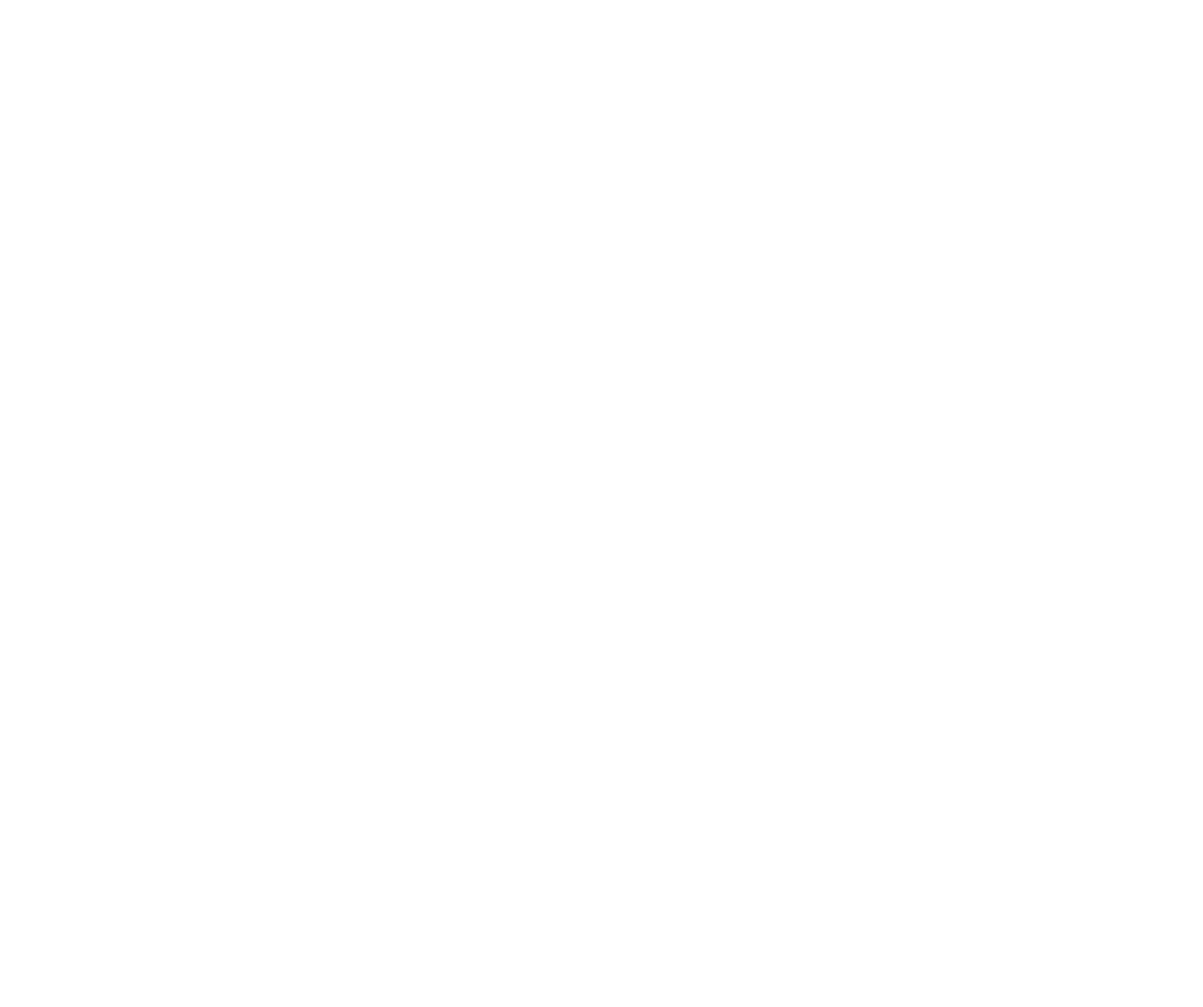
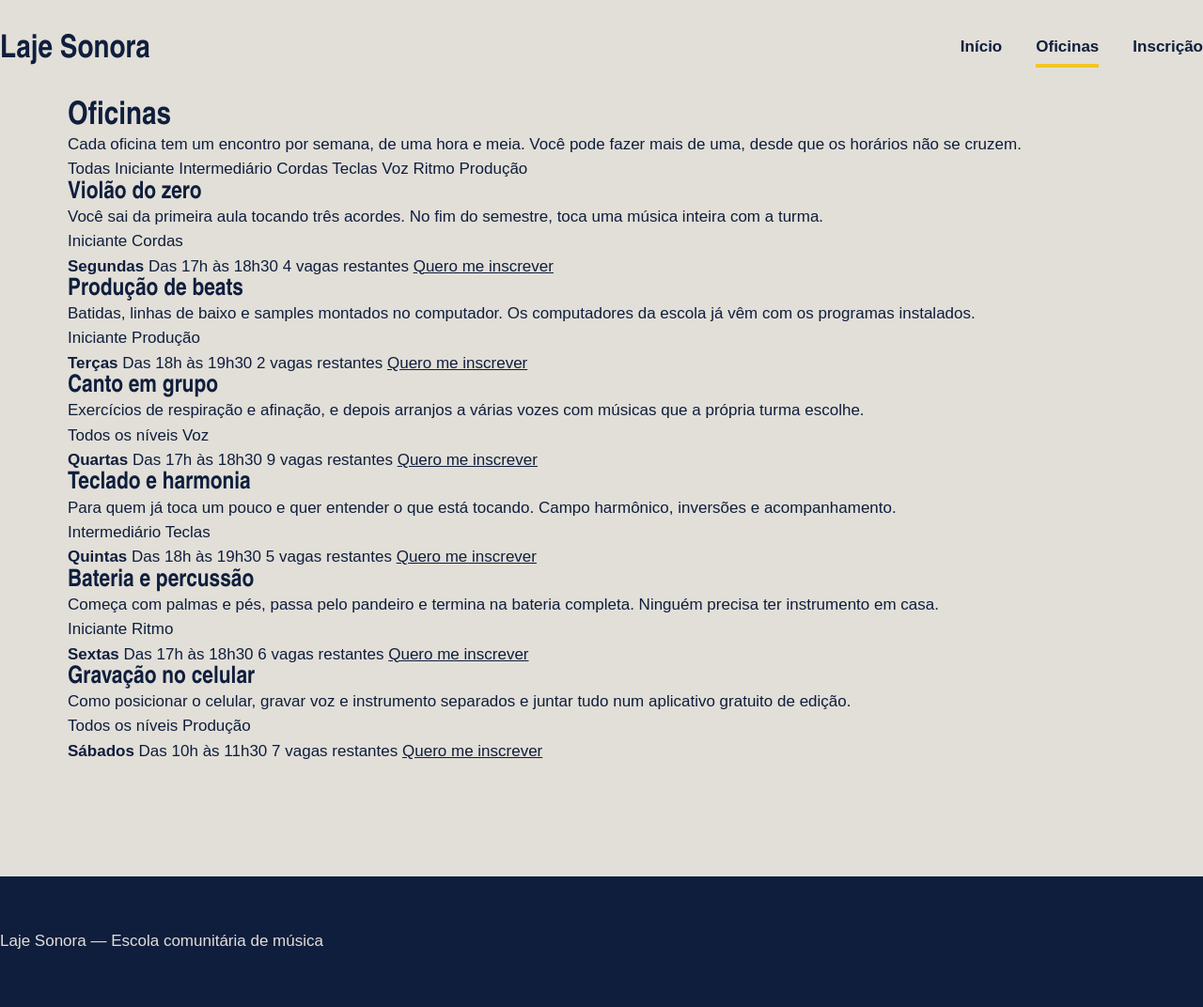
Before and after one commit to wtzcole01/laje_sonora, a plain HTML site: page oficinas.html in a window 1280 px wide. Shown: the whole page at 94% size. Before the commit the page ends 800 px from the top, so only its background shows below. Drawn offline with Linux system fonts and the light colour scheme.

Commit message:
HTML da página de oficinas

```diff
--- a/oficinas.css
+++ b/oficinas.css
@@ -0,0 +1,114 @@
+* {
+    margin: 0;
+    padding: 0;
+    box-sizing: border-box;
+}
+
+:root {
+    --concreto: #e2DFD8;
+    --concreto-escuro: #cBC7BE;
+    --tinta: #0F1E3D;
+    --caixa-dagua: #1F5FBF;
+    --fita: #F3C623;
+    --branco: #FFFFFF;
+
+    --fonte-cartaz: "Big Shoulders", "Arial Narrow", sans-serif;
+    --fonte-texto: "Archivo", Arial, sans-serif;
+}
+
+body {
+    background-color: var(--concreto);
+    color: var(--tinta);
+    font-family: var(--fonte-texto);
+    font-size: 17px;
+    line-height: 1.55;
+}
+
+a {
+    color: inherit;
+}
+
+h1, h2, h3 {
+    font-family: var(--fonte-cartaz);
+    font-weight: 900;
+    line-height: 0.95;
+}
+
+.conteudo {
+    max-width: 1200px;
+    margin-inline: auto;
+    padding-inline: 32px;
+}
+.topo {
+    padding-block: 28px;
+    display: flex;
+    justify-content: space-between;
+    align-items: center;
+}
+
+.logo {
+    font-family: var(--fonte-cartaz);
+    font-size: 34px;
+    font-weight: 900;
+    text-decoration: none;
+}
+
+.menu {
+    display: flex;
+    gap: 36px;
+}
+
+.menu a {
+    font-weight: 600;
+    text-decoration: none;
+    padding-bottom: 4px;
+    border-bottom: 4px solid transparent;
+}
+
+.menu a:hover {
+    border-bottom-color: var(--tinta);
+}
+
+.menu a.atual {
+    border-bottom-color: var(--fita);
+}
+
+.foto {
+    background-color: var(--concreto-escuro);
+}
+
+.foto-azul {
+    background-color: var(--caixa-dagua);
+}
+
+.foto-amarela {
+    background-color: var(--fita);
+}
+
+.foto-tinta {
+    background-color: var(--tinta);
+}
+
+.rodape {
+    margin-top: 120px;
+    background-color: var(--tinta);
+    color: var(--concreto);
+    padding-top: 56px;
+    padding-bottom: 56px;
+}
+
+.rodape-colunas {
+    display: flex;
+    gap: 40px;
+}
+
+.rodape-coluna {
+    flex: 1;
+}
+
+.rodape h4 {
+    font-family: var(--fonte-cartaz);
+    font-size: 28px;
+    color: var(--fita);
+    margin-bottom: 12px;
+}
--- a/oficinas.html
+++ b/oficinas.html
@@ -1,11 +1,153 @@
 <!DOCTYPE html>
-<html lang="en">
+<html lang="pt-BR">
 <head>
-    <meta charset="UTF-8">
-    <meta name="viewport" content="width=device-width, initial-scale=1.0">
-    <title>Document</title>
+  <meta charset="UTF-8">
+  <meta name="viewport" content="width=device-width, initial-scale=1.0">
+  <title>Laje Sonora | Oficinas</title>
+  <link rel="stylesheet" href="oficinas.css">
 </head>
 <body>
 
+  <header class="topo">
+    <a href="index.html" class="logo">Laje Sonora</a>
+    <nav class="menu">
+      <a href="index.html">Início</a>
+      <a href="oficinas.html" class="atual">Oficinas</a>
+      <a href="inscricao.html">Inscrição</a>
+    </nav>
+  </header>
+
+  <main class="conteudo">
+    <h1 class="titulo-pagina">Oficinas</h1>
+    <p class="subtitulo-pagina">Cada oficina tem um encontro por semana, de uma hora e meia. Você pode fazer mais de uma, desde que os horários não se cruzem.</p>
+
+    <div class="filtros">
+      <span class="filtro ativo">Todas</span>
+      <span class="filtro">Iniciante</span>
+      <span class="filtro">Intermediário</span>
+      <span class="filtro">Cordas</span>
+      <span class="filtro">Teclas</span>
+      <span class="filtro">Voz</span>
+      <span class="filtro">Ritmo</span>
+      <span class="filtro">Produção</span>
+    </div>
+
+    <div class="lista">
+
+      <article class="oficina">
+        <div class="foto foto-azul"></div>
+        <div class="oficina-texto">
+          <h2>Violão do zero</h2>
+          <p>Você sai da primeira aula tocando três acordes. No fim do semestre, toca uma música inteira com a turma.</p>
+          <div class="etiquetas">
+            <span class="etiqueta">Iniciante</span>
+            <span class="etiqueta">Cordas</span>
+          </div>
+        </div>
+        <div class="oficina-detalhes">
+          <strong>Segundas</strong>
+          <span>Das 17h às 18h30</span>
+          <span>4 vagas restantes</span>
+          <a href="inscricao.html">Quero me inscrever</a>
+        </div>
+      </article>
+
+      <article class="oficina">
+        <div class="foto foto-amarela"></div>
+        <div class="oficina-texto">
+          <h2>Produção de beats</h2>
+          <p>Batidas, linhas de baixo e samples montados no computador. Os computadores da escola já vêm com os programas instalados.</p>
+          <div class="etiquetas">
+            <span class="etiqueta">Iniciante</span>
+            <span class="etiqueta">Produção</span>
+          </div>
+        </div>
+        <div class="oficina-detalhes">
+          <strong>Terças</strong>
+          <span>Das 18h às 19h30</span>
+          <span>2 vagas restantes</span>
+          <a href="inscricao.html">Quero me inscrever</a>
+        </div>
+      </article>
+
+      <article class="oficina">
+        <div class="foto foto-tinta"></div>
+        <div class="oficina-texto">
+          <h2>Canto em grupo</h2>
+          <p>Exercícios de respiração e afinação, e depois arranjos a várias vozes com músicas que a própria turma escolhe.</p>
+          <div class="etiquetas">
+            <span class="etiqueta">Todos os níveis</span>
+            <span class="etiqueta">Voz</span>
+          </div>
+        </div>
+        <div class="oficina-detalhes">
+          <strong>Quartas</strong>
+          <span>Das 17h às 18h30</span>
+          <span>9 vagas restantes</span>
+          <a href="inscricao.html">Quero me inscrever</a>
+        </div>
+      </article>
+
+      <article class="oficina">
+        <div class="foto"></div>
+        <div class="oficina-texto">
+          <h2>Teclado e harmonia</h2>
+          <p>Para quem já toca um pouco e quer entender o que está tocando. Campo harmônico, inversões e acompanhamento.</p>
+          <div class="etiquetas">
+            <span class="etiqueta">Intermediário</span>
+            <span class="etiqueta">Teclas</span>
+          </div>
+        </div>
+        <div class="oficina-detalhes">
+          <strong>Quintas</strong>
+          <span>Das 18h às 19h30</span>
+          <span>5 vagas restantes</span>
+          <a href="inscricao.html">Quero me inscrever</a>
+        </div>
+      </article>
+
+      <article class="oficina">
+        <div class="foto foto-azul"></div>
+        <div class="oficina-texto">
+          <h2>Bateria e percussão</h2>
+          <p>Começa com palmas e pés, passa pelo pandeiro e termina na bateria completa. Ninguém precisa ter instrumento em casa.</p>
+          <div class="etiquetas">
+            <span class="etiqueta">Iniciante</span>
+            <span class="etiqueta">Ritmo</span>
+          </div>
+        </div>
+        <div class="oficina-detalhes">
+          <strong>Sextas</strong>
+          <span>Das 17h às 18h30</span>
+          <span>6 vagas restantes</span>
+          <a href="inscricao.html">Quero me inscrever</a>
+        </div>
+      </article>
+
+      <article class="oficina">
+        <div class="foto foto-amarela"></div>
+        <div class="oficina-texto">
+          <h2>Gravação no celular</h2>
+          <p>Como posicionar o celular, gravar voz e instrumento separados e juntar tudo num aplicativo gratuito de edição.</p>
+          <div class="etiquetas">
+            <span class="etiqueta">Todos os níveis</span>
+            <span class="etiqueta">Produção</span>
+          </div>
+        </div>
+        <div class="oficina-detalhes">
+          <strong>Sábados</strong>
+          <span>Das 10h às 11h30</span>
+          <span>7 vagas restantes</span>
+          <a href="inscricao.html">Quero me inscrever</a>
+        </div>
+      </article>
+
+    </div>
+  </main>
+
+  <footer class="rodape">
+    <p>Laje Sonora — Escola comunitária de música</p>
+  </footer>
+
 </body>
 </html>
```
